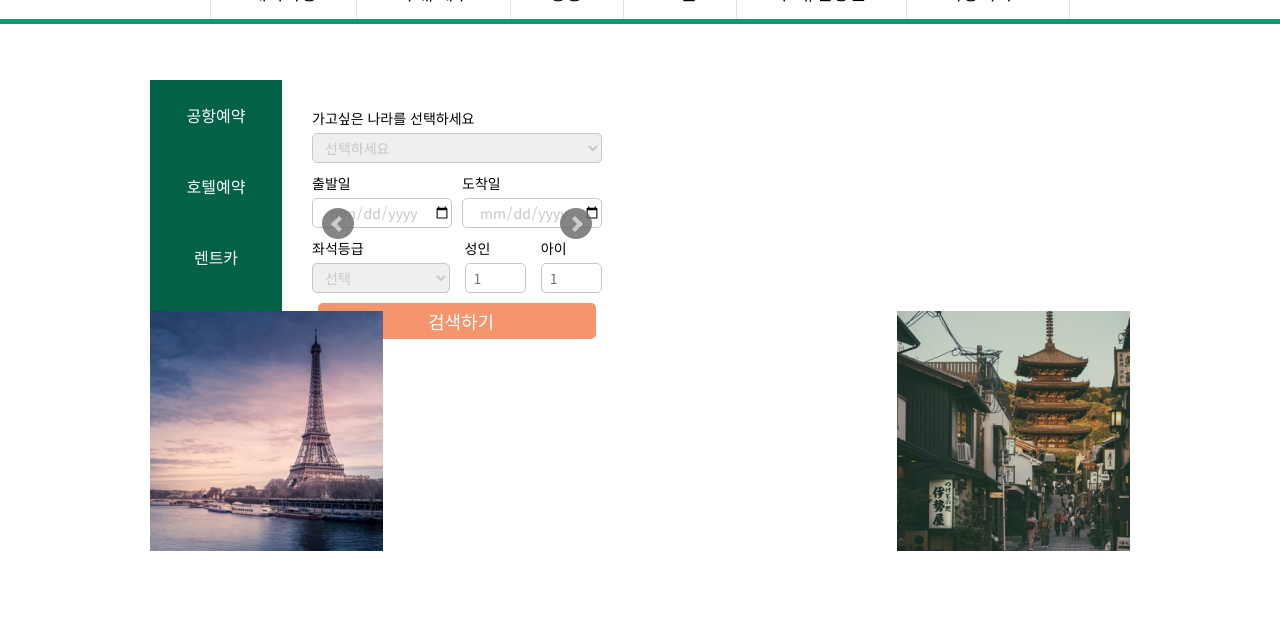
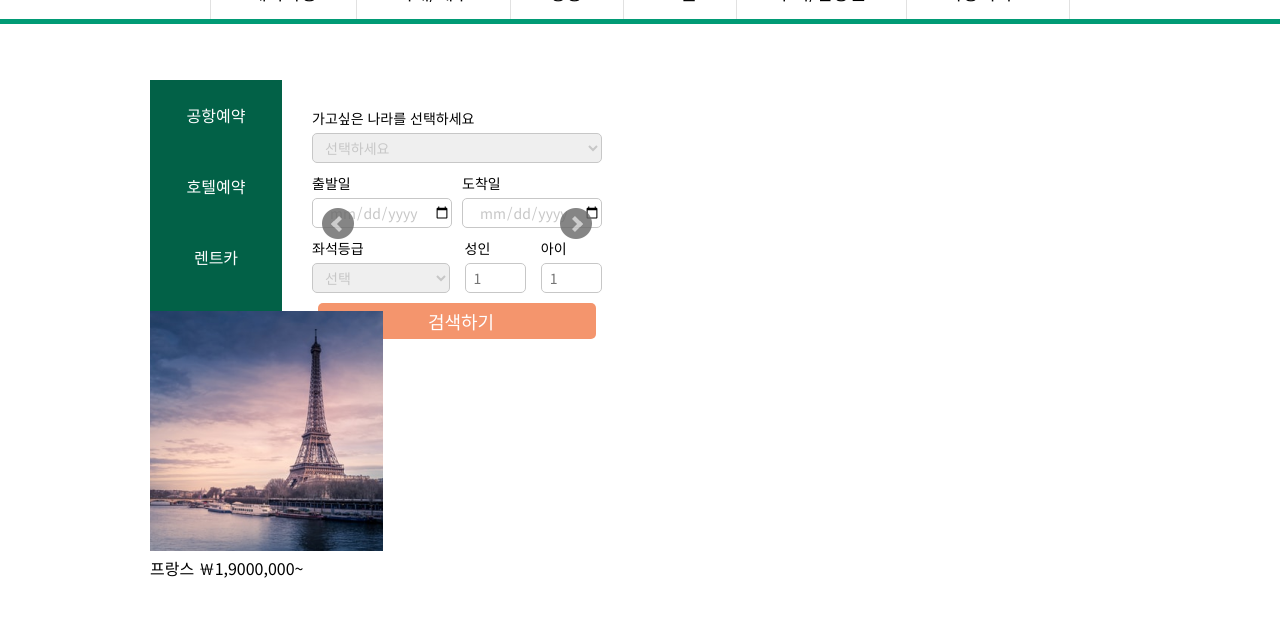
Before and after one commit to xxmmzzxx/2022uiux_site, a plain HTML site: page 03travel/index.html in a window 1280 px wide. Shown: the part 121-738 px from the top of the page. Drawn offline with Linux system fonts and the light colour scheme; files whose address does not match are found by name.

Commit message:
20220221

```diff
--- a/03travel/index.html
+++ b/03travel/index.html
@@ -275,10 +275,18 @@ $(document).ready(function(){
                     </div>
                 </div>
             </div>
-            <ul class="gallery">
-                <li><img src="images/france.png" alt=""></li>
-                <li><img src="images/japan.png" alt=""></li>
-            </ul>
+            <div class="gallery">
+                <ul class="country">
+                   <li>
+                       <img src="images/france.png" alt="">
+                       <p>프랑스 ￦1,9000,000~</p>
+                   </li>
+                   <li>
+                       <!-- <img src="images/japan.png" alt="">
+                       <p>일본 ￦890,000~</p> -->
+                   </li>
+                </ul>
+            </div>
         </div>
     </main>
 </body>
```
